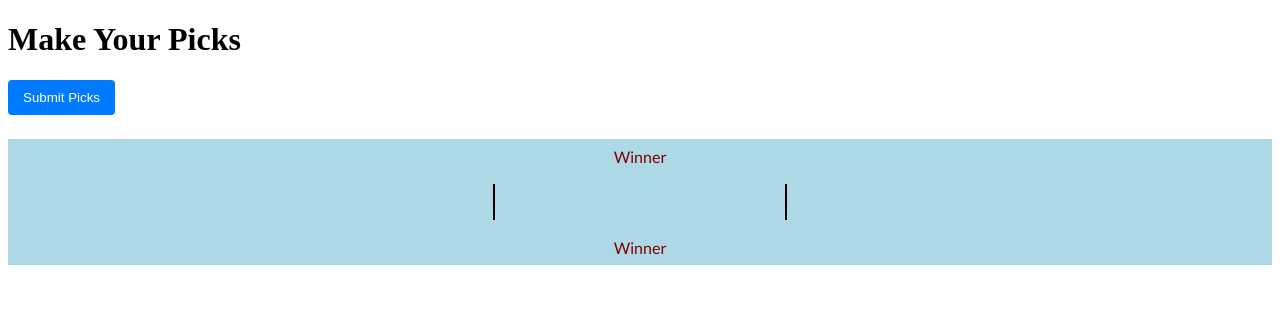
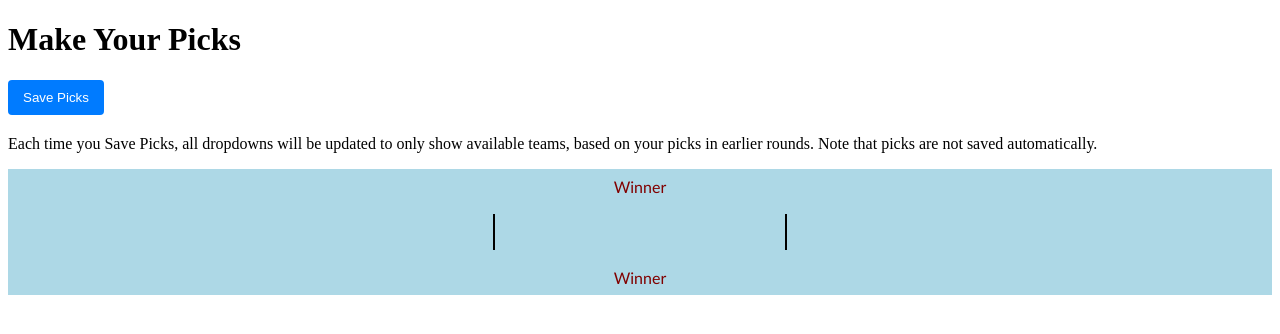
Before and after one commit to gmichnikov/madness, a Flask app: page /make_picks in a window 1280 px wide. Shown: the part 29-363 px from the top of the page. Run offline with Flask 3, Linux system fonts and the light colour scheme; the visitor is signed in with stand-in values (Sample User, id 1); data that the repository does not hold is empty; parts of the project's set-up code (start-up, migrations or seed data) failed here and were passed over.

Commit message:
Update Make Picks drop downs to only show available teams based on earlier round picks

```diff
--- a/app/routes.py
+++ b/app/routes.py
@@ -355,6 +355,9 @@ def make_picks():
     regions = {region.id: region.name for region in Region.query.all()}
     user_picks = {pick.game_id: pick.team_id for pick in current_user.picks}
 
+    teams_dict = {team.id: team for team in teams}
+    potential_picks_map = {game.id: get_potential_picks(game.id, False) for game in games}
+
     if request.method == 'POST':
         for game in games:
             selected_team_id = request.form.get(f'game{game.id}')
@@ -377,4 +380,45 @@ def make_picks():
         flash('Your picks have been saved.')
         return redirect(url_for('make_picks'))
 
-    return render_template('make_picks.html', games=games, teams=teams, rounds=rounds, regions=regions, user_picks=user_picks)
+    # return render_template('make_picks.html', games=games, teams=teams, rounds=rounds, regions=regions, user_picks=user_picks)
+    return render_template('make_picks.html', games=games, teams=teams, rounds=rounds, regions=regions, user_picks=user_picks, teams_dict=teams_dict, potential_picks_map=potential_picks_map)
+
+def get_potential_winners(game_id):
+    game = Game.query.get(game_id)
+
+    if game.winning_team_id:
+        return [game.winning_team_id]
+
+    if game.round_id == 1:
+        return [team_id for team_id in [game.team1_id, game.team2_id] if team_id]
+
+    # Otherwise, find the two games that lead to this game
+    previous_games = Game.query.filter_by(winner_goes_to_game_id=game_id).all()
+    potential_winners = []
+
+    # Recursively call this function on the previous games
+    for prev_game in previous_games:
+        potential_winners.extend(get_potential_winners(prev_game.id))
+
+    return potential_winners
+
+def get_potential_picks(game_id, return_current_pick):
+    game = Game.query.get(game_id)
+
+    if return_current_pick:
+        pick = Pick.query.filter_by(user_id=current_user.id, game_id=game_id).first()
+        if pick:
+            return [pick.team_id]
+
+    if game.round_id == 1:
+        return [team_id for team_id in [game.team1_id, game.team2_id] if team_id]
+
+    # Otherwise, find the two games that lead to this game
+    previous_games = Game.query.filter_by(winner_goes_to_game_id=game_id).all()
+    potential_picks = []
+
+    # Recursively call this function on the previous games
+    for prev_game in previous_games:
+        potential_picks.extend(get_potential_picks(prev_game.id, True))
+
+    return potential_picks
--- a/app/static/game_grid.css
+++ b/app/static/game_grid.css
@@ -20,7 +20,7 @@
 }
 
 .bracket-grid-submit {
-    margin-bottom: 24px;
+    margin-bottom: 4px;
 }
 
 .bracket-grid-select {
--- a/app/templates/make_picks.html
+++ b/app/templates/make_picks.html
@@ -2,13 +2,15 @@
 {% block content %}
     <h1>Make Your Picks</h1>
     <form method="post">
-        <input type="submit" value="Submit Picks" class="bracket-grid-submit btn btn-primary">
+        <input type="submit" value="Save Picks" class="bracket-grid-submit btn btn-primary">
+        <p>Each time you Save Picks, all dropdowns will be updated to only show available teams, based on your picks in earlier rounds. Note that picks are not saved automatically.</p>
         <div class="bracket-grid">
             {% for game in games %}
                 <div class="game-dropdown" id="game{{ game.id }}">
                     <select name="game{{ game.id }}" id="game{{ game.id }}" class="bracket-grid-select">
                         <option value=""></option>
-                        {% for team in teams %}
+                        {% for team_id in potential_picks_map.get(game.id, []) %}
+                            {% set team = teams_dict[team_id] %}
                             <option value="{{ team.id }}" {% if user_picks.get(game.id) == team.id %} selected {% endif %}>
                                 {{ team.seed }} - {{ team.name }}
                             </option>
```
